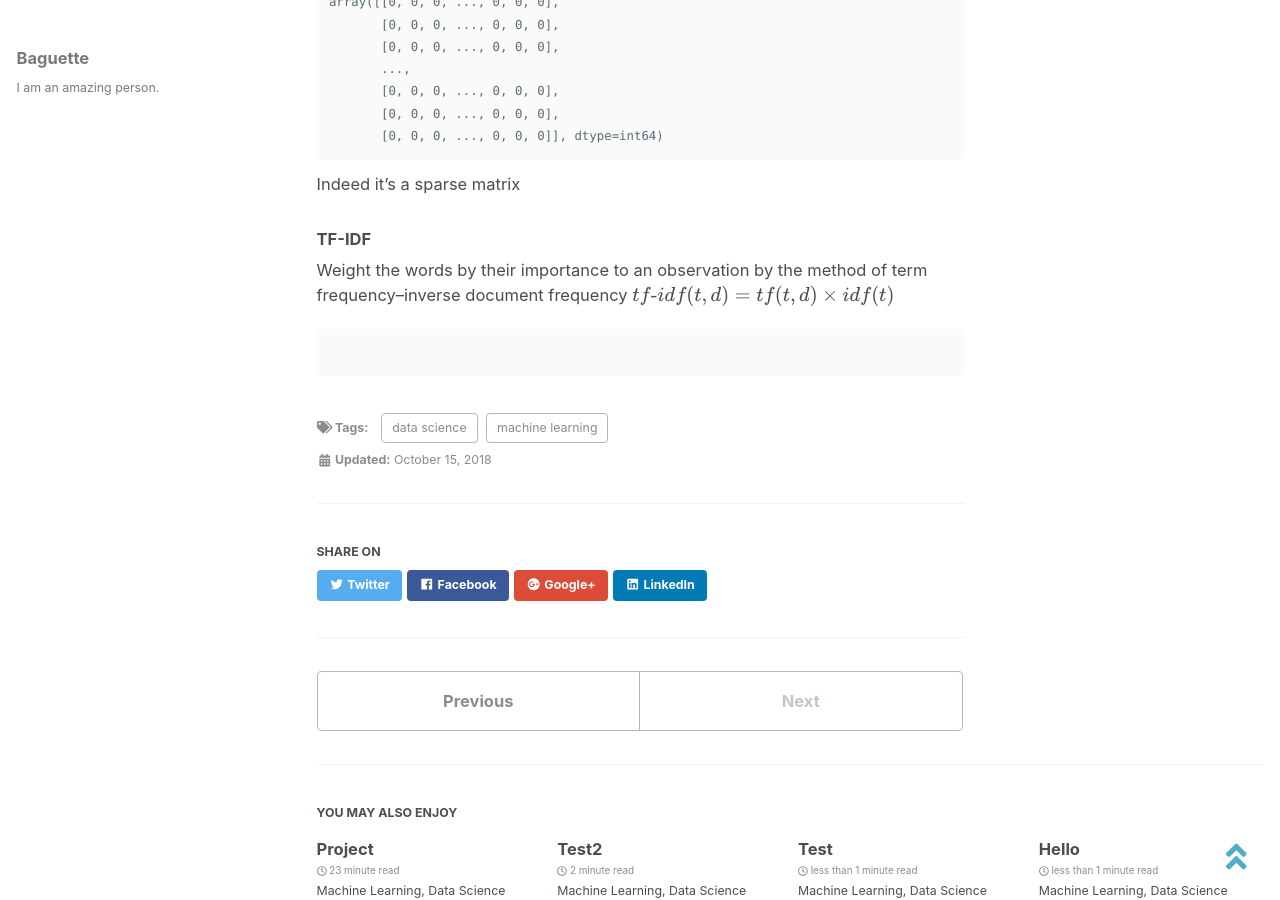
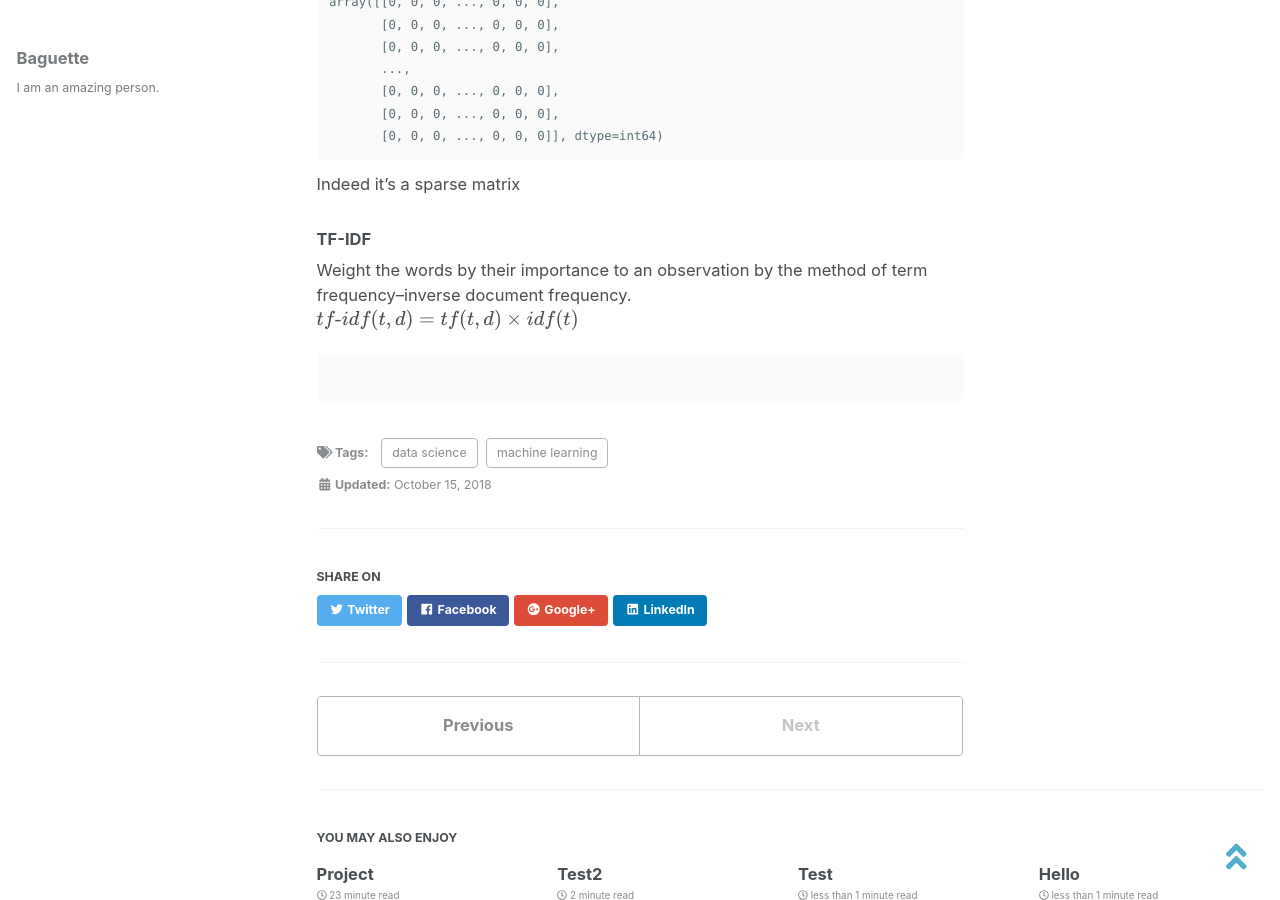
Before and after one commit to baguettexci/baguettexci.gituhb.io, a Jekyll site: the page built from _posts/2018-10-15-SMS-Spam.md, in a window 1280 px wide and 900 px high, scrolled down 6059 px. Built offline with Jekyll 4.4.1, drawn with Linux system fonts in a browser that asks for light colours; nearby versions of some CDN libraries; formulas are drawn with MathJax 3.

Commit message:
Update 2018-10-15-SMS-Spam.md

````diff
--- a/_posts/2018-10-15-SMS-Spam.md
+++ b/_posts/2018-10-15-SMS-Spam.md
@@ -321,10 +321,9 @@
 Indeed it's a sparse matrix
 
 ### TF-IDF
-Weight the words by their importance to an observation by the method of term frequency–inverse document frequency
-$$
-tf{\text -}idf(t,d) = tf(t,d)\times idf(t)
-$$
+Weight the words by their importance to an observation by the method of term frequency–inverse document frequency.
+<br/>
+$$tf{\text -}idf(t,d) = tf(t,d)\times idf(t)$$
 
 ```python
 
````
